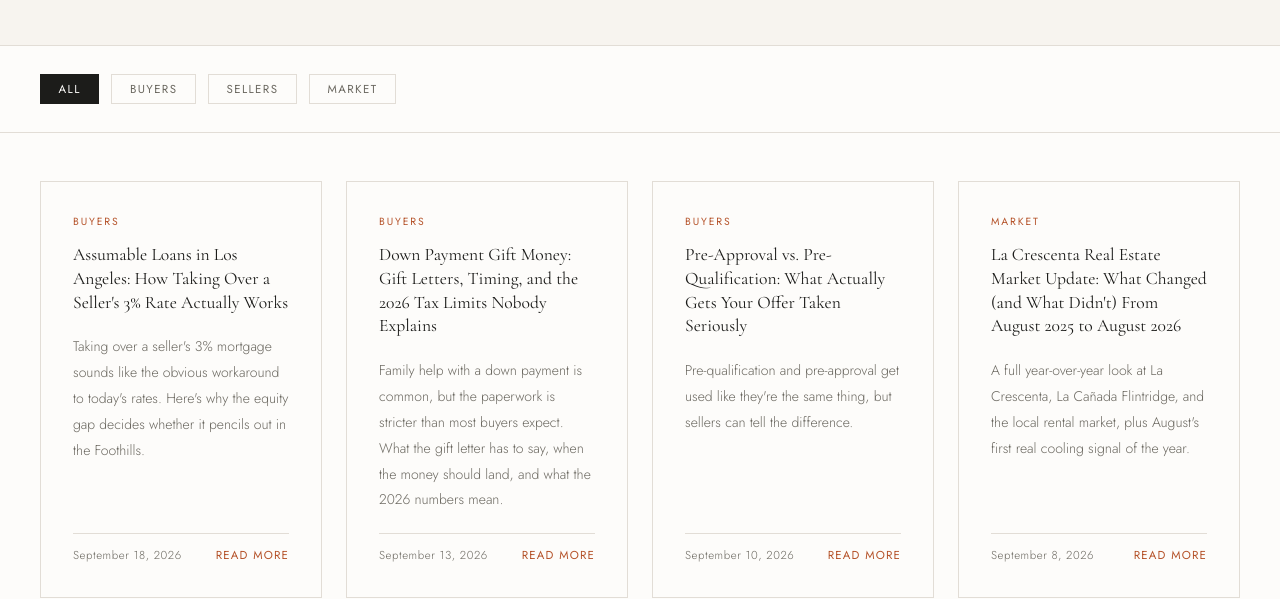
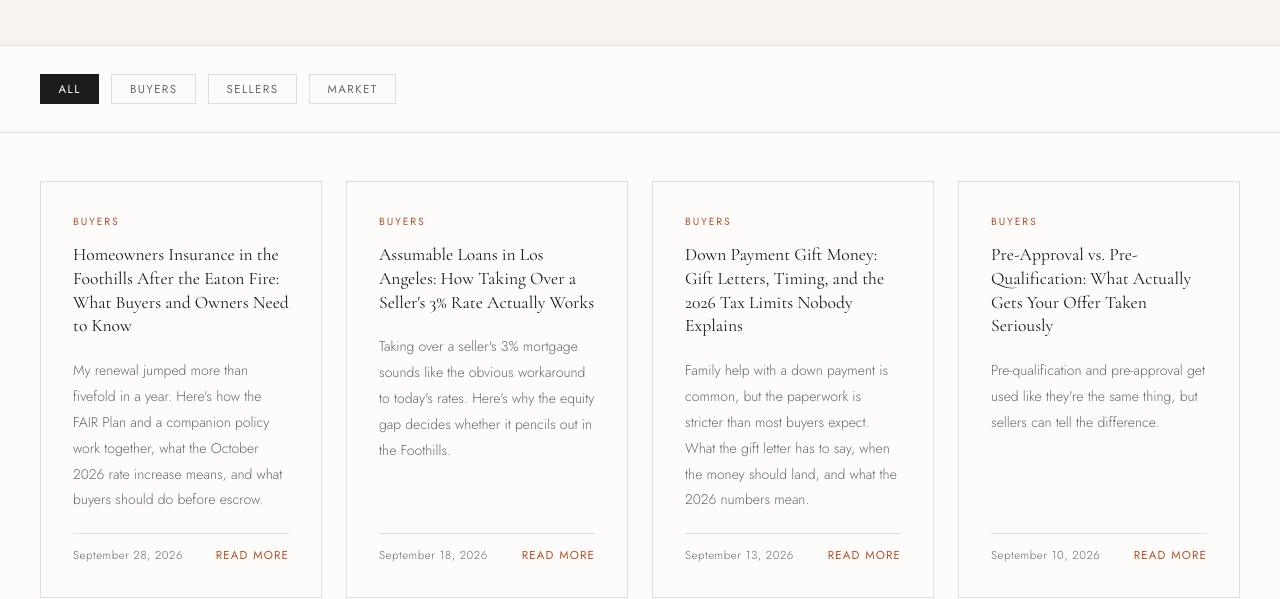
Before and after one commit to CailaBallDionne/closingwithcaila, a plain HTML site: page caila-site-netlify (1)/blog.html in a window 1280 px wide. Shown: the part 384-983 px from the top of the page. Drawn offline with nearby package versions, Linux system fonts and the light colour scheme.

Commit message:
Update blog.html

```diff
--- a/caila-site-netlify (1)/blog.html
+++ b/caila-site-netlify (1)/blog.html
@@ -93,7 +93,18 @@
         4. data-category must be: buyers / sellers / market
         ============================================================ -->
 
-<!-- POST: Assumable Loans LA -->
+<!-- POST: Foothills Homeowners Insurance After Eaton Fire -->
+<article class="hub-card" data-category="buyers">
+  <span class="hub-tag">Buyers</span>
+  <h3>Homeowners Insurance in the Foothills After the Eaton Fire: What Buyers and Owners Need to Know</h3>
+  <p>My renewal jumped more than fivefold in a year. Here's how the FAIR Plan and a companion policy work together, what the October 2026 rate increase means, and what buyers should do before escrow.</p>
+  <div class="hub-card-footer">
+    <span class="hub-date"><time datetime="2026-09-28">September 28, 2026</time></span>
+    <a class="hub-read" href="/blog/foothills-homeowners-insurance-after-eaton-fire">Read more</a>
+  </div>
+</article>
+
+      <!-- POST: Assumable Loans LA -->
 <article class="hub-card" data-category="buyers">
   <span class="hub-tag">Buyers</span>
   <h3>Assumable Loans in Los Angeles: How Taking Over a Seller's 3% Rate Actually Works</h3>
```
